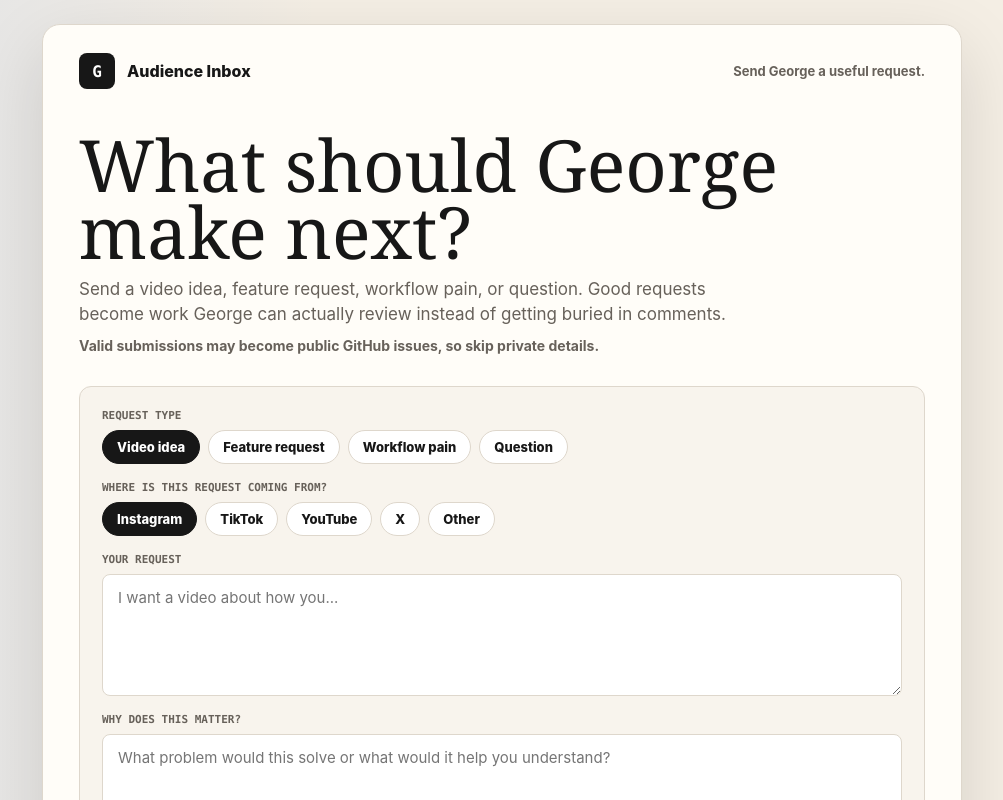
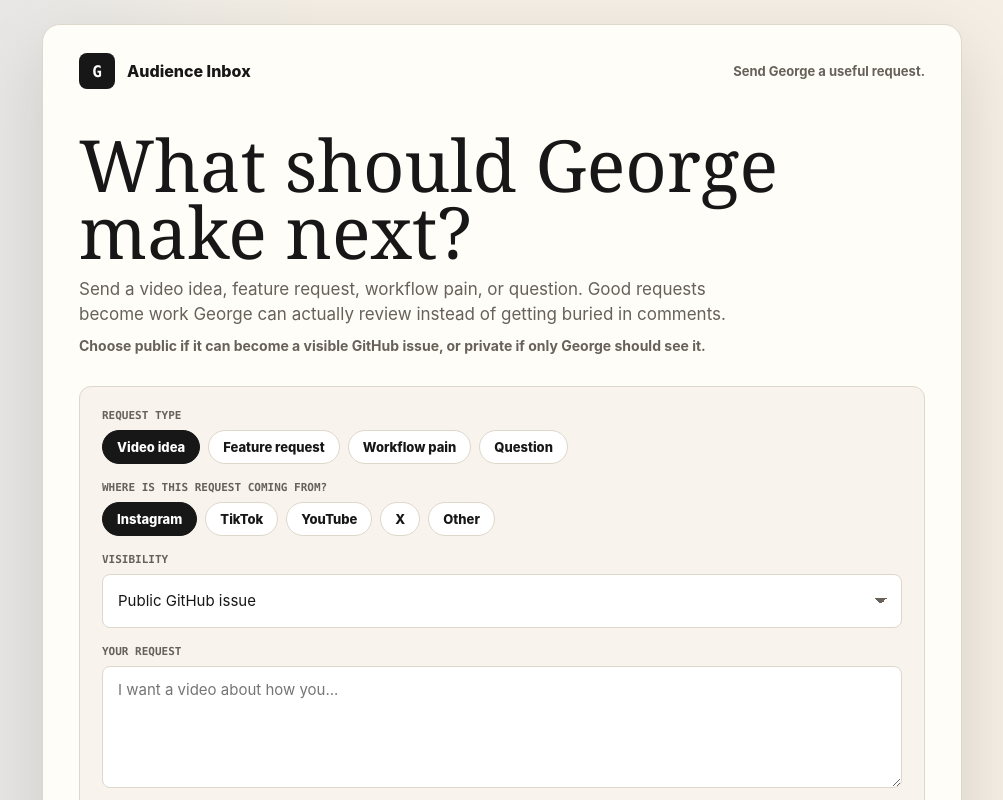
Before and after one commit to georgewangyu/audience-request-form, a Next.js app: page / in a window 1280 px wide. Shown: the top 800 px of the page, without its empty margins (138-1141 px from the left). Built offline with nearby package versions, Linux system fonts and the light colour scheme.

Commit message:
feat: add private audience intake route

```diff
--- a/app/globals.css
+++ b/app/globals.css
@@ -27,6 +27,7 @@ body {
 
 button,
 input,
+select,
 textarea {
   font: inherit;
 }
@@ -156,6 +157,7 @@ h1 {
 }
 
 input,
+select,
 textarea {
   width: 100%;
   min-height: 54px;
@@ -169,6 +171,18 @@ textarea {
   outline: none;
 }
 
+select {
+  appearance: none;
+  background-image:
+    linear-gradient(45deg, transparent 50%, var(--muted) 50%),
+    linear-gradient(135deg, var(--muted) 50%, transparent 50%);
+  background-position:
+    calc(100% - 20px) 23px,
+    calc(100% - 14px) 23px;
+  background-repeat: no-repeat;
+  background-size: 6px 6px;
+}
+
 textarea {
   resize: vertical;
   min-height: 122px;
@@ -179,6 +193,7 @@ textarea.short {
 }
 
 input:focus,
+select:focus,
 textarea:focus {
   border-color: var(--blue);
   box-shadow: 0 0 0 3px rgba(11, 99, 255, 0.14);
--- a/app/page.tsx
+++ b/app/page.tsx
@@ -63,6 +63,7 @@ export default function Home() {
     const payload = {
       requestType,
       source,
+      visibility: String(form.get("visibility") || "public"),
       request: String(form.get("request") || ""),
       why: String(form.get("why") || ""),
       context: String(form.get("context") || ""),
@@ -111,7 +112,8 @@ export default function Home() {
           buried in comments.
         </p>
         <p className="public-note">
-          Valid submissions may become public GitHub issues, so skip private details.
+          Choose public if it can become a visible GitHub issue, or private if
+          only George should see it.
         </p>
       </section>
 
@@ -149,6 +151,14 @@ export default function Home() {
             ))}
           </div>
         </section>
+
+        <label className="field">
+          <span className="label">Visibility</span>
+          <select name="visibility" defaultValue="public">
+            <option value="public">Public GitHub issue</option>
+            <option value="private">Private to George</option>
+          </select>
+        </label>
 
         <label className="field">
           <span className="label">Your request</span>
--- a/lib/github-issue.ts
+++ b/lib/github-issue.ts
@@ -29,18 +29,22 @@ export function issueLabels(request: AudienceRequest) {
     "status:needs-triage",
     requestTypeLabels[request.requestType],
     `source:${request.source}`,
+    `visibility:${request.visibility}`,
   ];
 }
 
 export function issueBody(request: AudienceRequest) {
   const handle = request.handle || "_Anonymous / not provided_";
   const context = request.context || "_Not provided_";
+  const visibility =
+    request.visibility === "private" ? "Private to George" : "Public GitHub issue";
 
   return [
     "## Audience request",
     "",
     `**Type:** ${requestTypeTitles[request.requestType]}`,
     `**Source:** ${request.source}`,
+    `**Visibility:** ${visibility}`,
     `**Handle:** ${handle}`,
     "",
     "## Request",
@@ -68,7 +72,10 @@ export function issueBody(request: AudienceRequest) {
 export async function createGitHubIssue(request: AudienceRequest) {
   const token = process.env.GITHUB_TOKEN;
   const owner = process.env.GITHUB_OWNER;
-  const repo = process.env.GITHUB_REPO;
+  const repo =
+    request.visibility === "private"
+      ? process.env.GITHUB_PRIVATE_REPO
+      : process.env.GITHUB_REPO;
 
   if (!token || !owner || !repo) {
     throw new Error("Missing GitHub issue environment configuration.");
--- a/lib/request-schema.ts
+++ b/lib/request-schema.ts
@@ -15,9 +15,12 @@ export const sourcePlatforms = [
   "other",
 ] as const;
 
+export const visibilityModes = ["public", "private"] as const;
+
 export const audienceRequestSchema = z.object({
   requestType: z.enum(requestTypes),
   source: z.enum(sourcePlatforms),
+  visibility: z.enum(visibilityModes).optional().default("public"),
   request: z
     .string()
     .trim()
```
Also changed, not shown: 2 other files (tests, documents, lock files or other folders).
